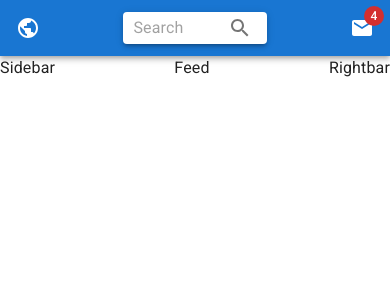
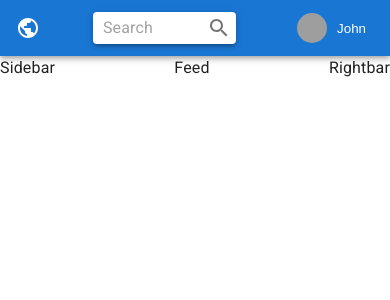
Before and after one commit to RealStankle/Social-Media-App, a React (Vite) app: page / in a window 390 px wide. Shown: the top 300 px of the page. Built offline with nearby package versions, Linux system fonts and the light colour scheme; grey boxes are pictures that could not be loaded.

Commit message:
Feat: Navbar

```diff
--- a/src/components/Navbar.jsx
+++ b/src/components/Navbar.jsx
@@ -1,15 +1,20 @@
+import { useState } from 'react';
 import {
   AppBar,
+  Avatar,
   Badge,
   Box,
+  ButtonBase,
   IconButton,
   InputAdornment,
   InputBase,
+  Menu,
+  MenuItem,
   styled,
   Toolbar,
   Typography,
 } from '@mui/material';
-import { Public, Mail, Search } from '@mui/icons-material';
+import { Public, Mail, Search, Notifications } from '@mui/icons-material';
 
 const StyledToolbar = styled(Toolbar)({
   display: 'flex',
@@ -18,18 +23,42 @@ const StyledToolbar = styled(Toolbar)({
 
 const SearchBar = styled(InputBase)(({ theme }) => ({
   backgroundColor: 'white',
-  padding: '0 10px',
+  paddingLeft: '10px',
   borderRadius: theme.shape.borderRadius,
   width: '40%',
   boxShadow: theme.shadows[3],
+  transition: theme.transitions.create(['box-shadow'], {
+    duration: theme.transitions.duration.short,
+  }),
   '&:focus-within': {
     boxShadow: '0 0 0 3px black',
   },
 }));
 
-const Icons = styled(Box)(({ theme }) => ({}));
+const Icons = styled(Box)(({ theme }) => ({
+  display: 'none',
+  alignItems: 'center',
+  gap: '20px',
+  [theme.breakpoints.up('sm')]: {
+    display: 'flex',
+  },
+}));
+
+const UserBox = styled(ButtonBase)(({ theme }) => ({
+  display: 'flex',
+  alignItems: 'center',
+  gap: '10px',
+  [theme.breakpoints.up('sm')]: {
+    display: 'none',
+  },
+  borderRadius: theme.shape.borderRadius,
+  padding: theme.spacing(1),
+}));
 
 const Navbar = () => {
+  const [isMenuOpen, setIsMenuOpen] = useState(false);
+  const [anchorElement, setAnchorElement] = useState(null);
+
   return (
     <AppBar position="sticky">
       <StyledToolbar>
@@ -40,7 +69,7 @@ const Navbar = () => {
         <SearchBar
           placeholder="Search"
           endAdornment={
-            <InputAdornment>
+            <InputAdornment position="end">
               <IconButton size="small">
                 <Search />
               </IconButton>
@@ -48,11 +77,61 @@ const Navbar = () => {
           }
         />
         <Icons>
-          <Badge badgeContent={4} color="error">
-            <Mail />
-          </Badge>
+          <IconButton sx={{ color: 'white' }}>
+            <Badge badgeContent={4} color="error">
+              <Mail />
+            </Badge>
+          </IconButton>
+          <IconButton sx={{ color: 'white' }}>
+            <Badge badgeContent={4} color="error">
+              <Notifications />
+            </Badge>
+          </IconButton>
+          <IconButton
+            onClick={(e) => {
+              setIsMenuOpen(true);
+              setAnchorElement(e.currentTarget);
+            }}
+          >
+            <Avatar
+              sx={{ width: 30, height: 30 }}
+              src="https://images.pexels.com/photos/846741/pexels-photo-846741.jpeg"
+            />
+          </IconButton>
         </Icons>
+        <UserBox
+          onClick={(e) => {
+            setIsMenuOpen(true);
+            setAnchorElement(e.currentTarget);
+          }}
+        >
+          <Avatar
+            sx={{ width: 30, height: 30 }}
+            src="https://images.pexels.com/photos/846741/pexels-photo-846741.jpeg"
+          />
+          <Typography variant="span">John</Typography>
+        </UserBox>
       </StyledToolbar>
+      <Menu
+        open={isMenuOpen}
+        anchorEl={anchorElement}
+        onClose={() => {
+          setIsMenuOpen(false);
+          setAnchorElement(null);
+        }}
+        anchorOrigin={{
+          vertical: 'top',
+          horizontal: 'right',
+        }}
+        transformOrigin={{
+          vertical: 'top',
+          horizontal: 'right',
+        }}
+      >
+        <MenuItem>Profile</MenuItem>
+        <MenuItem>My Account</MenuItem>
+        <MenuItem>Logout</MenuItem>
+      </Menu>
     </AppBar>
   );
 };
```
